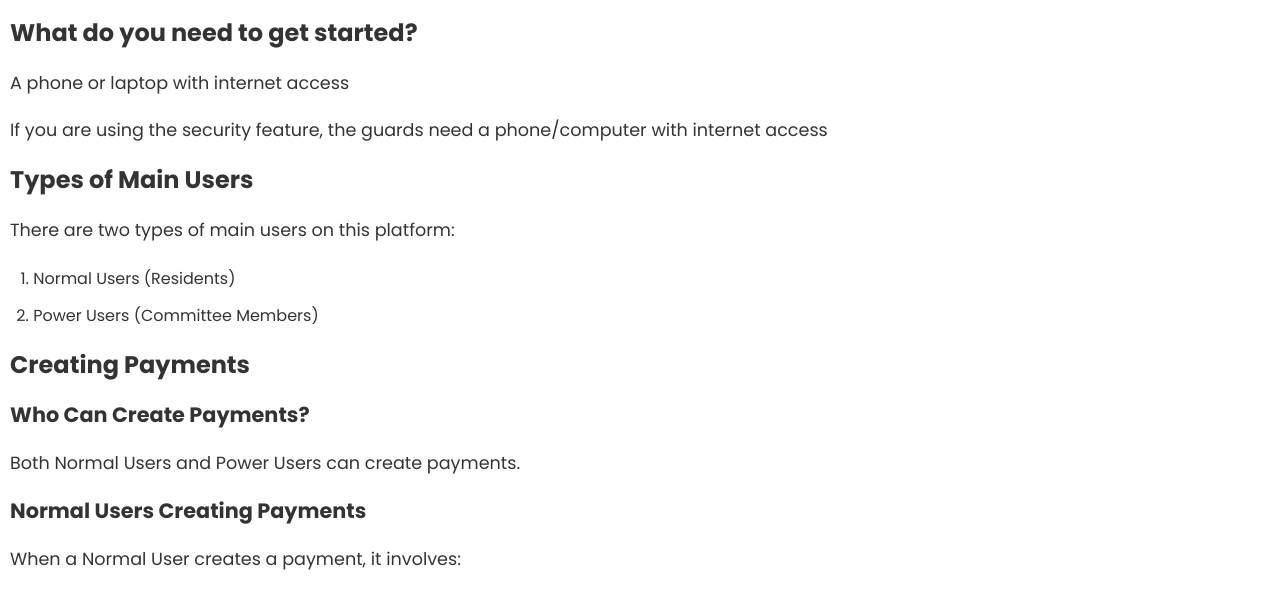
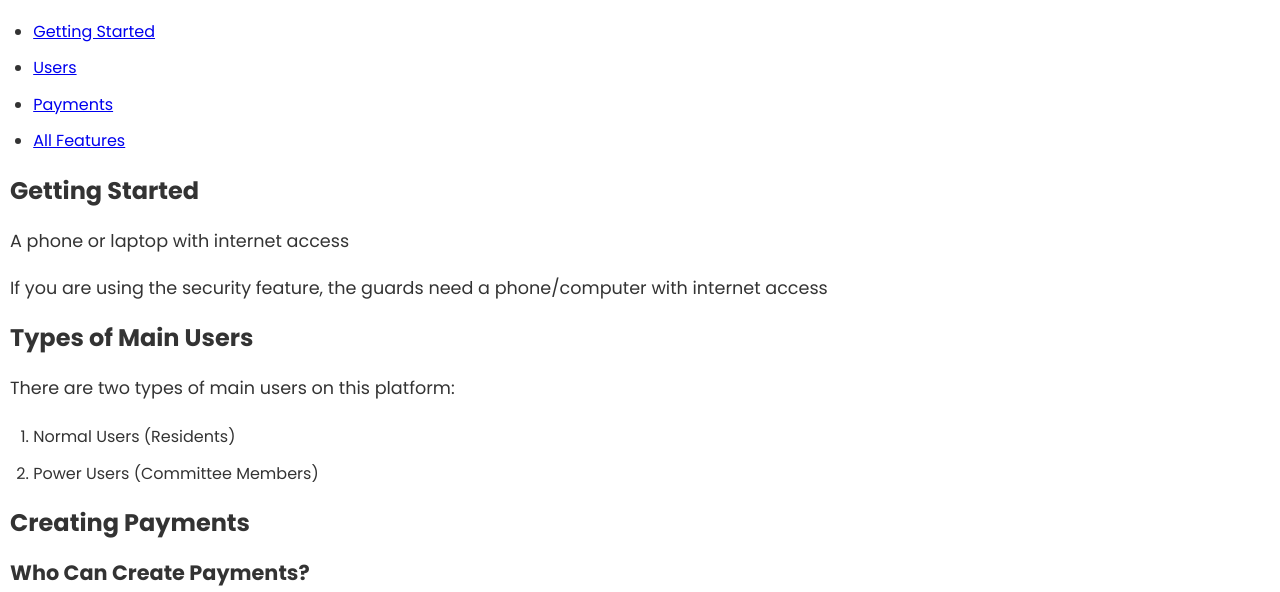
Before and after one commit to cySheng/buca_static_site, a plain HTML site: page manual.html in a window 1280 px wide. Shown: the part 147-739 px from the top of the page. Drawn offline with Linux system fonts and the light colour scheme.

Commit message:
Upgardes to manual page

```diff
--- a/manual.html
+++ b/manual.html
@@ -51,12 +51,18 @@
   </header>
   <section class="main-docs">
     <h1>BUCA Manual</h1>
-    <section>
-      <h2>What do you need to get started?</h2>
+    <ul>
+      <li><a href="#start">Getting Started</a></li>
+      <li><a href="#users">Users</a></li>
+      <li><a href="#payments">Payments</a></li>
+      <li><a href="#features">All Features</a></li>
+    </ul>
+    <section id="start">
+      <h2>Getting Started</h2>
       <p>A phone or laptop with internet access</p>
       <p>If you are using the security feature, the guards need a phone/computer with internet access</p>
     </section>
-    <section>
+    <section id="users">
       <h2>Types of Main Users</h2>
       <p>There are two types of main users on this platform:</p>
       <ol>
@@ -65,7 +71,7 @@
       </ol>
     </section>
 
-    <section>
+    <section id="payments">
       <h2>Creating Payments</h2>
       <h3>Who Can Create Payments?</h3>
       <p>Both Normal Users and Power Users can create payments.</p>
@@ -171,10 +177,7 @@
       </ol>
     </section>
 
-    <section>
-      <p><em>Thank you for using our platform to manage your neighborhood’s payments and activities!</em></p>
-    </section>
-    <h1>All Features</h1>
+    <h1 id="features">All Features</h1>
     <h4>Membership Payments</h4>
     <ol>
       <li>Quick Confrim - Confirm payments easily and quickly</li>
```
